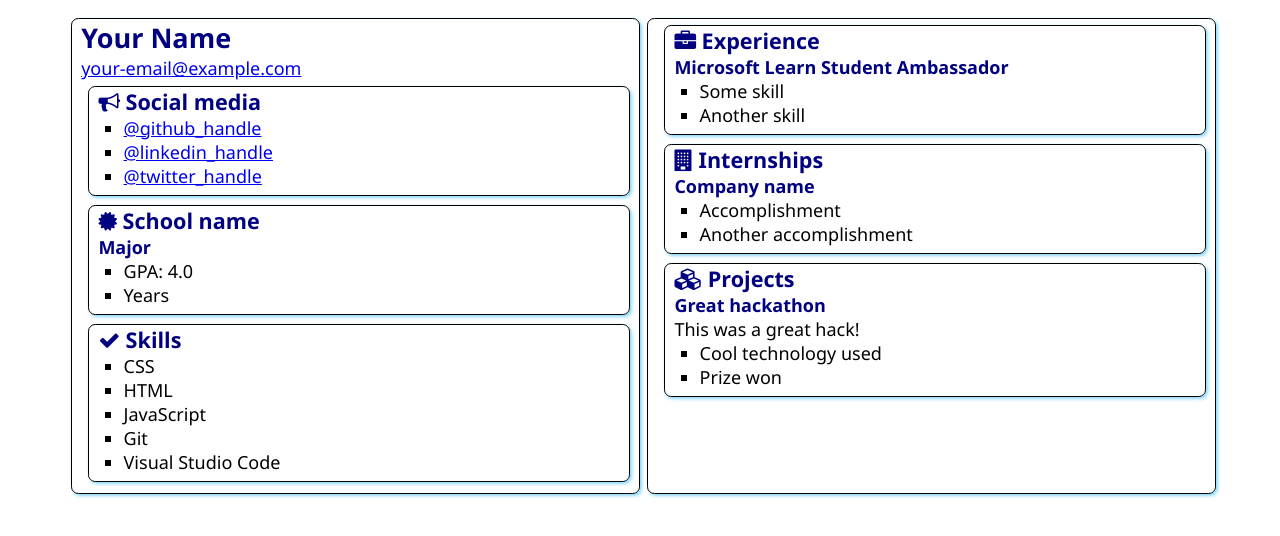
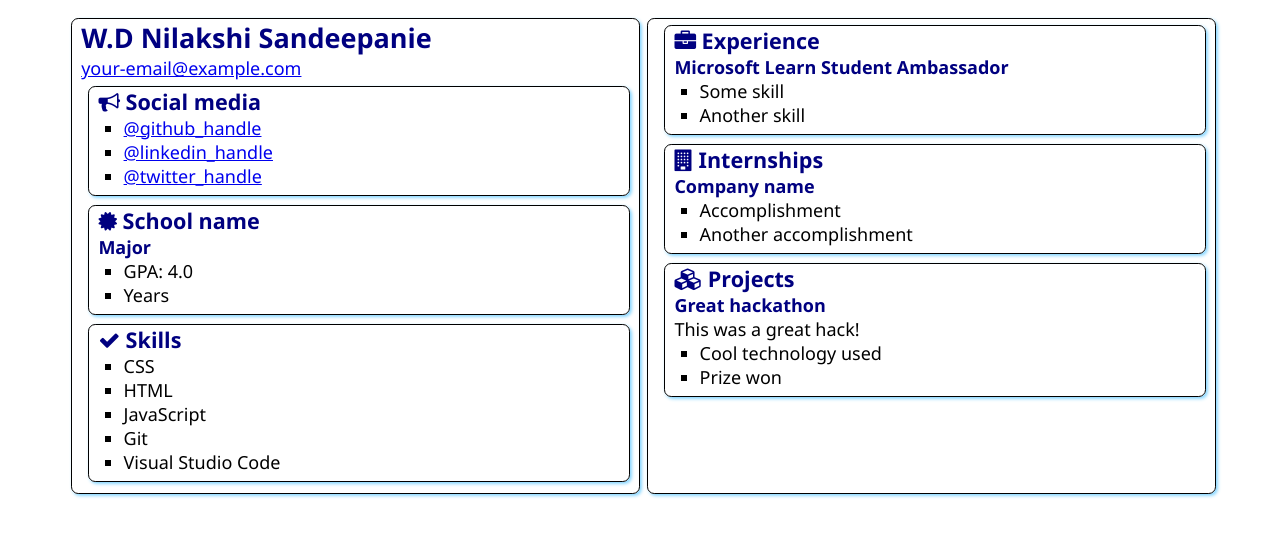
Before and after one commit to NilakshiSandeepanie/SATechnicalOnboarding, a plain HTML site: page src/index.html in a window 1280 px wide. Drawn offline with Linux system fonts and the light colour scheme.

Commit message:
Update index.html
Added my name

```diff
--- a/src/index.html
+++ b/src/index.html
@@ -12,7 +12,7 @@
 <body>
     <main>
         <article class="box">
-            <h1>Your Name</h1>
+            <h1>W.D Nilakshi Sandeepanie</h1>
             <div><a href="mailto:your.email@example.com">your-email@example.com</a></div>
 
             <section class="box">
```
